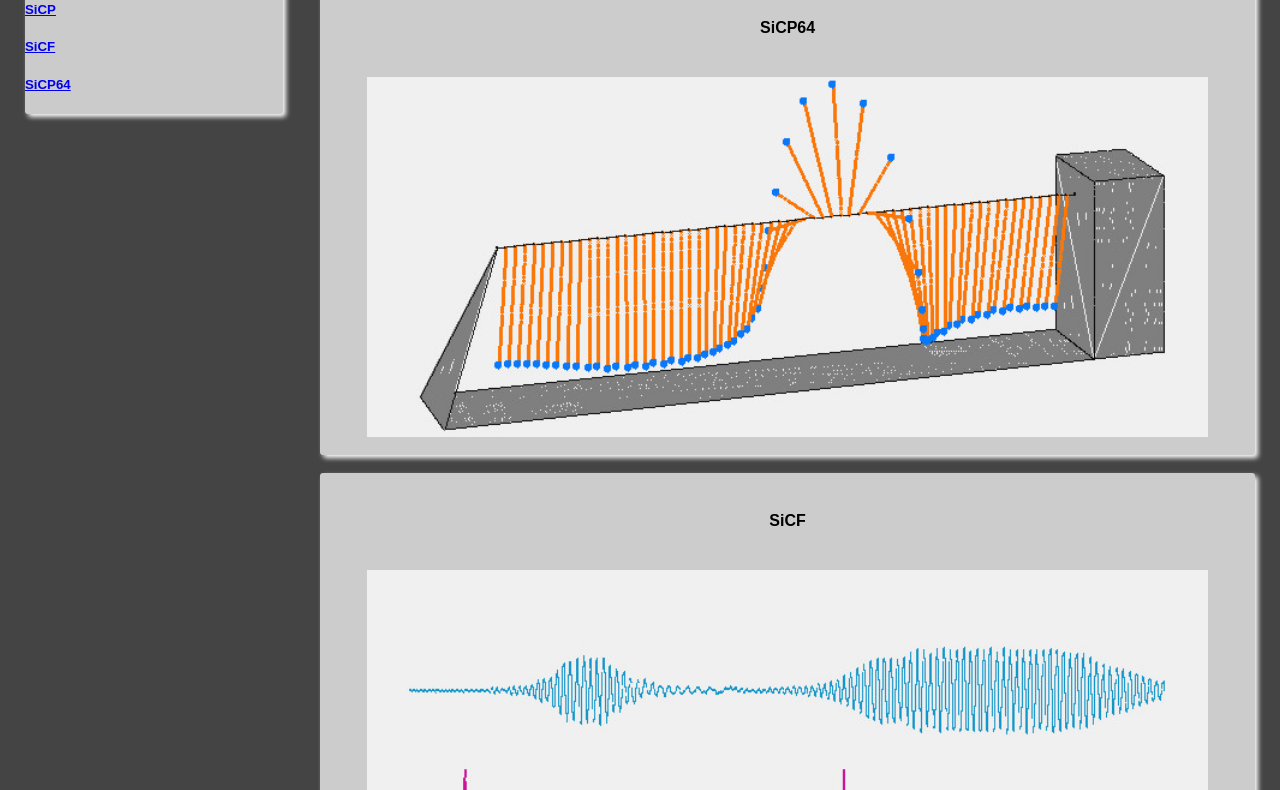
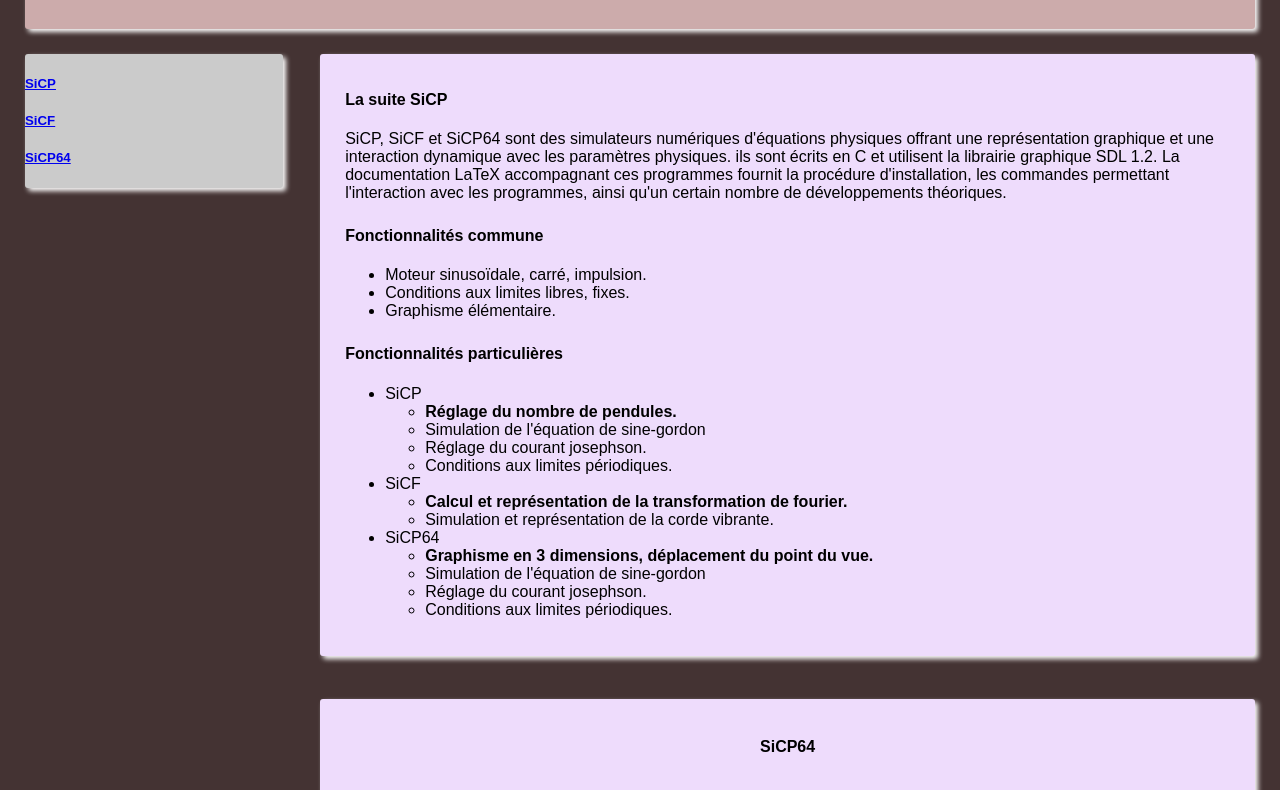
Before and after one commit to runigo/runigo.github.io, a plain HTML site: page index.html in a window 1280 px wide. Shown: the part 174-964 px from the top of the page. Drawn offline with Linux system fonts and the light colour scheme.

Commit message:
Généralités

```diff
--- a/css/style.css
+++ b/css/style.css
@@ -8,7 +8,7 @@ form
 }
 body
 {
-	background-color: #444444;
+	background-color: #443333;
 	color: white;
 	margin: 25px;
 	border-radius: 3px;
@@ -32,7 +32,7 @@ nav
 }
 section
 {
-	background-color: #cccccc;
+	background-color: #eedcfc;
 	color: black;
 	width: 76%;
 	margin-left: 24%;
@@ -41,11 +41,9 @@ section
 }
 article
 {
-	margin: 25px 25px 5px 25px;
-	background-color: #aaaaff;
-	color: red;
-	border-radius: 3px;
-	box-shadow: 3px 3px 5px white;
+	margin: 25px 25px 25px 25px;
+	background-color: #eedcfc;
+	color: black;
 }
 footer
 {
--- a/index.html
+++ b/index.html
@@ -8,8 +8,10 @@
 </head>
 <body>
 	<header>
-		<h2><p style="text-align:center">La simulation numérique dans les</p></h2>
+			<h6></br></h6>
+		<h2><p style="text-align:center">Des simulateurs numériques pour les</p></h2>
 		<h1><p style="text-align:center">Sciences Physiques</p></h1>
+			<h6></br></h6>
 	</header>
 
 	<nav>
@@ -24,6 +26,51 @@
 		</a></h5>
 	</nav>
 
+	<section>
+			<h6></br></h6>
+		<article>
+			<h4>La suite SiCP</h4>
+			SiCP, SiCF et SiCP64 sont des simulateurs numériques d'équations physiques offrant une
+			représentation graphique et une interaction dynamique avec les paramètres physiques.
+			ils sont écrits en C et utilisent la librairie graphique SDL 1.2. La documentation LaTeX
+			accompagnant ces programmes fournit la procédure d'installation, les commandes permettant
+			l'interaction avec les programmes, ainsi qu'un certain nombre de développements théoriques.
+		</article>
+		<article>
+			<h4>Fonctionnalités commune</h4>
+			<ul>
+				<li>Moteur sinusoïdale, carré, impulsion.
+				<li>Conditions  aux limites libres, fixes.
+				<li>Graphisme élémentaire.
+			</ul>
+		</article>
+		<article>
+			<h4>Fonctionnalités particulières</h4>
+			<ul>
+				<li>SiCP
+					<ul>
+						<li><b>Réglage du nombre de pendules.</b>
+						<li>Simulation de l'équation de sine-gordon
+						<li>Réglage du courant josephson.
+						<li>Conditions aux limites périodiques.
+					</ul>
+				<li>SiCF
+					<ul>
+						<li><b>Calcul et représentation de la transformation de fourier.</b>
+						<li>Simulation et représentation de la corde vibrante.
+					</ul>
+				<li>SiCP64
+					<ul>
+						<li><b>Graphisme en 3 dimensions, déplacement du point du vue.</b>
+						<li>Simulation de l'équation de sine-gordon
+						<li>Réglage du courant josephson.
+						<li>Conditions aux limites périodiques.
+					</ul>
+			</ul>
+		</article>
+	<h6></br></h6>
+	</section>
+</br>
 	<section>
 		<div style="text-align:center;">
 </br>
```
